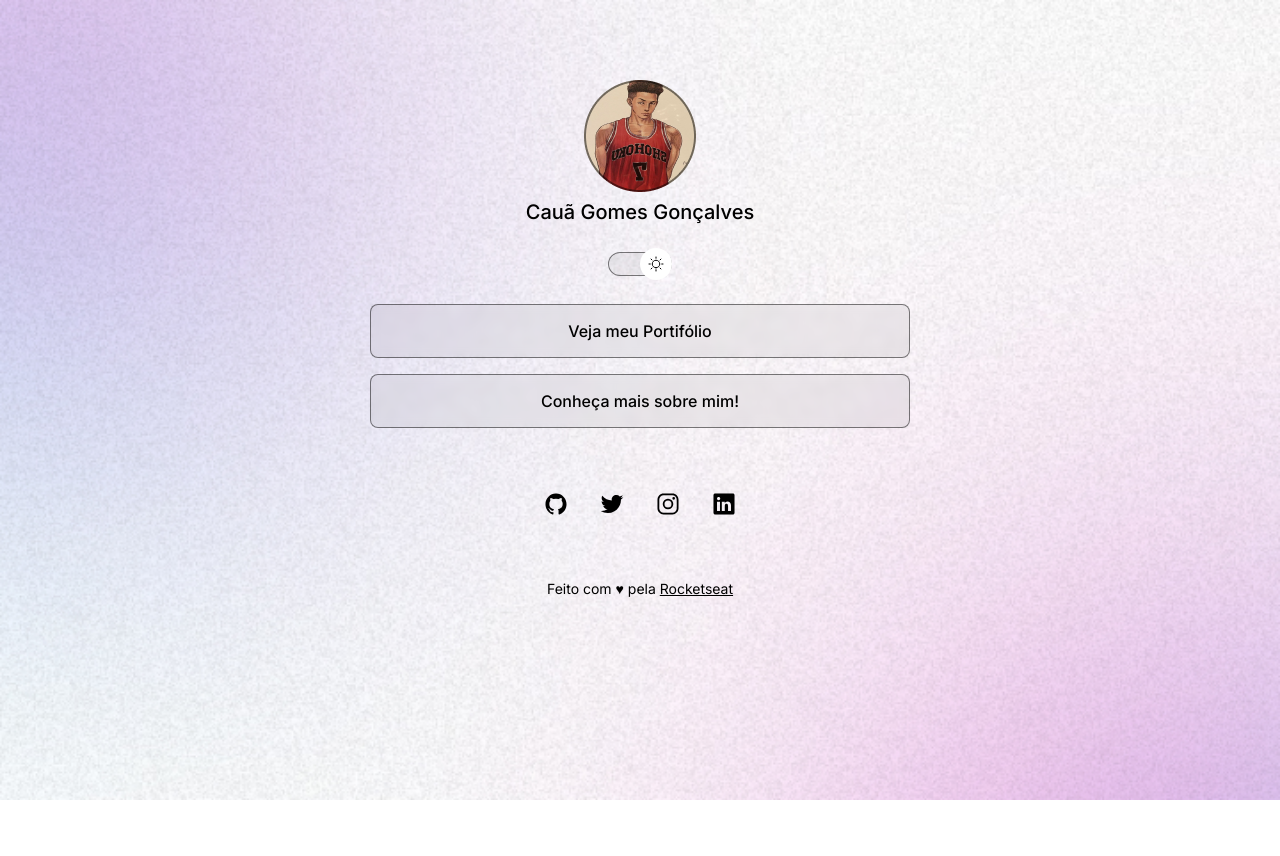
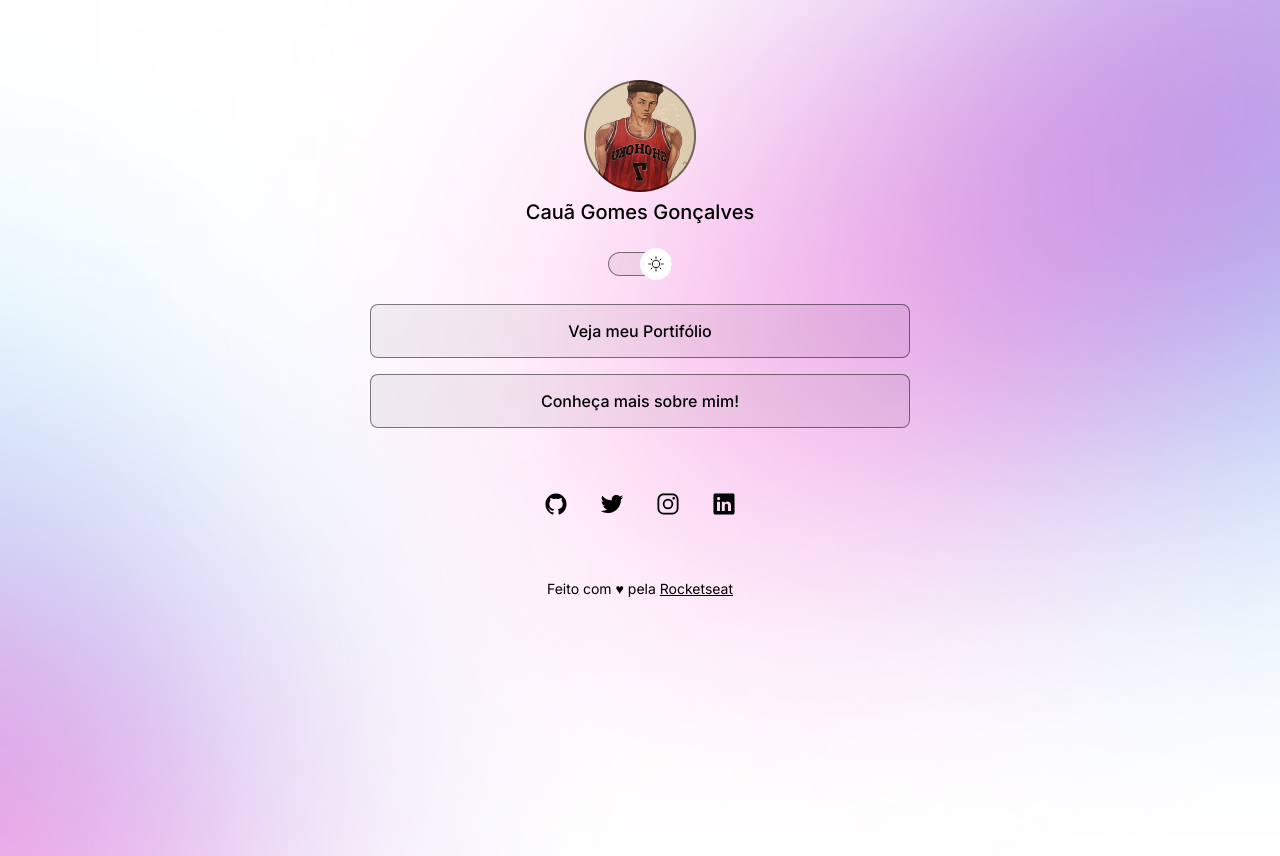
Before and after one commit to CacauGomes/mini-projeto, a plain HTML site: page index.html in a window 1280 px wide. Both pictures are taken after a click on the element 640 px from the left and 263 px from the top of the page. Before the commit the page ends 800 px from the top, so only its background shows below. Drawn offline with nearby package versions, Linux system fonts and the light colour scheme.

Commit message:
readme commit

```diff
--- a/style.css
+++ b/style.css
@@ -32,6 +32,7 @@ body {
 */
   /*background:color image */
   background: var(--bg-url) no-repeat top center/ cover;
+  height: 100vh;
 }
 
 body * {
@@ -160,3 +161,15 @@ footer {
   text-align: center;
   font-size: 14px;
 }
+
+/*media-queries*/
+
+@media (min-width: 700px) {
+  :root{
+    --bg-url: url(./assets/bg-desktop.jpg);
+  }
+
+  .light{
+   --bg-url: url(./assets/bg-desktop-light.jpg)
+  }
+}
```
